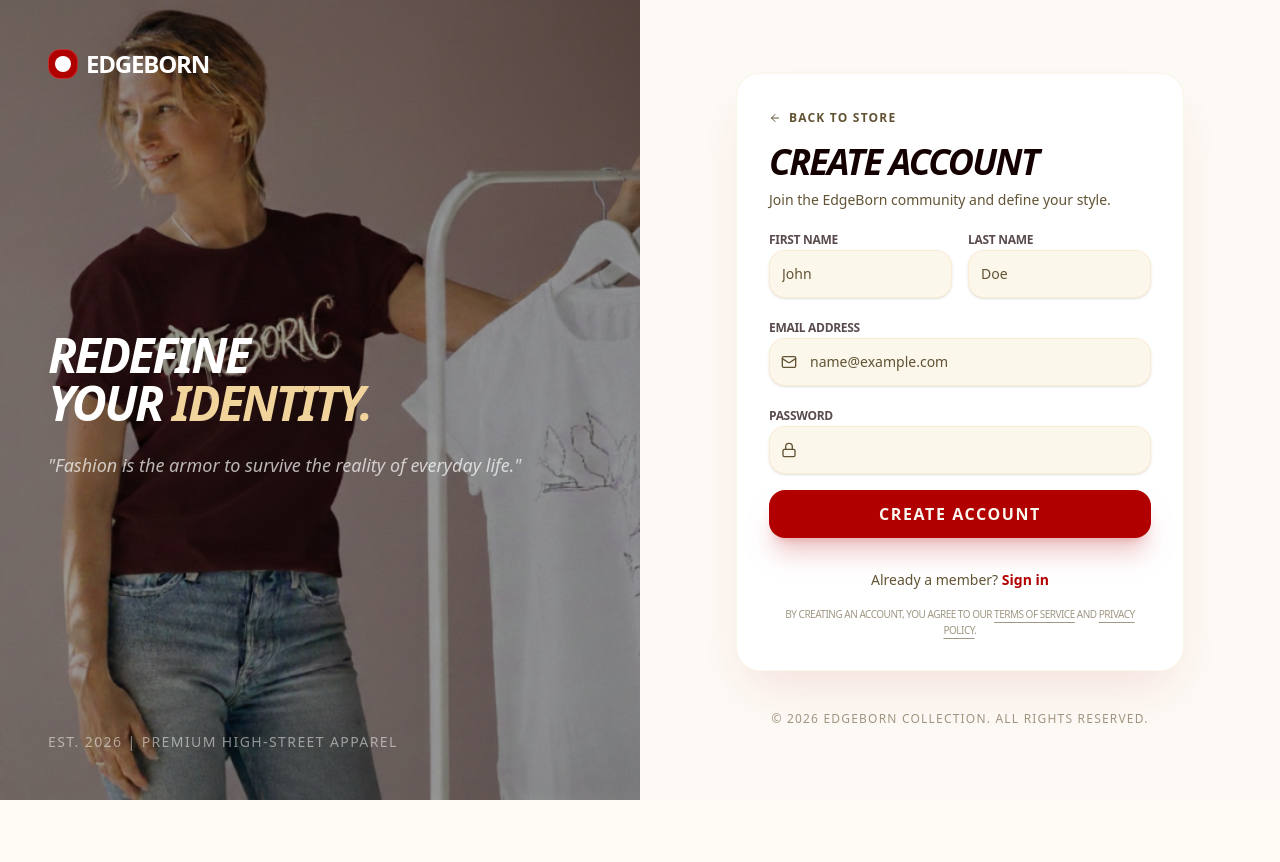
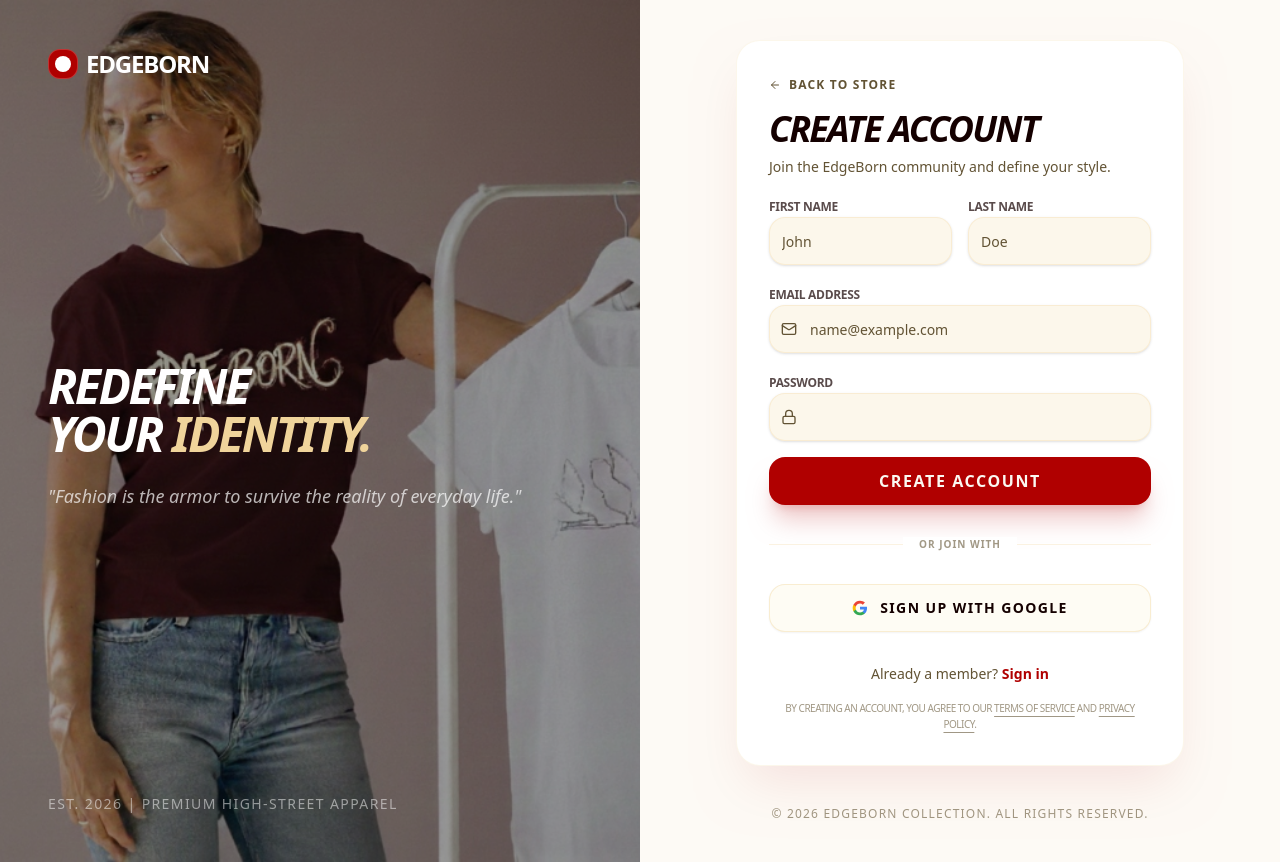
Before and after one commit to JeniFlemin1589/EdgeBorn, a Next.js app: page /auth/signup in a window 1280 px wide. Before the commit the page ends 800 px from the top, so only its background shows below. Built offline with nearby package versions, Linux system fonts and the light colour scheme; no server answers; the database is empty.

Commit message:
feat: implemented functional Google OAuth and removed GitHub login

```diff
--- a/app/auth/login/page.tsx
+++ b/app/auth/login/page.tsx
@@ -148,12 +148,40 @@ function LoginContent() {
                 </div>
             </div>
 
-            <div className="grid grid-cols-2 gap-4">
-                <Button variant="outline" className="h-12 rounded-xl border-secondary/40 hover:bg-secondary/10" disabled={isLoading}>
-                    Google
-                </Button>
-                <Button variant="outline" className="h-12 rounded-xl border-secondary/40 hover:bg-secondary/10" disabled={isLoading}>
-                    GitHub
+            <div className="pt-2">
+                <Button
+                    variant="outline"
+                    className="w-full h-12 rounded-xl border-secondary/40 hover:bg-secondary/10 font-bold uppercase tracking-widest flex items-center justify-center gap-3 transition-all active:scale-[0.98]"
+                    onClick={async () => {
+                        try {
+                            setIsLoading(true);
+                            await signInWithGoogle();
+                        } catch (err: any) {
+                            setError(err.message || "Failed to sign in with Google.");
+                            setIsLoading(false);
+                        }
+                    }}
+                    disabled={isLoading}
+                >
+                    <svg className="h-5 w-5" viewBox="0 0 24 24">
+                        <path
+                            d="M22.56 12.25c0-.78-.07-1.53-.2-2.25H12v4.26h5.92c-.26 1.37-1.04 2.53-2.21 3.31v2.77h3.57c2.08-1.92 3.28-4.74 3.28-8.09z"
+                            fill="#4285F4"
+                        />
+                        <path
+                            d="M12 23c2.97 0 5.46-.98 7.28-2.66l-3.57-2.77c-.98.66-2.23 1.06-3.71 1.06-2.86 0-5.29-1.93-6.16-4.53H2.18v2.84C3.99 20.53 7.7 23 12 23z"
+                            fill="#34A853"
+                        />
+                        <path
+                            d="M5.84 14.09c-.22-.66-.35-1.36-.35-2.09s.13-1.43.35-2.09V7.07H2.18C1.43 8.55 1 10.22 1 12s.43 3.45 1.18 4.93l3.66-2.84z"
+                            fill="#FBBC05"
+                        />
+                        <path
+                            d="M12 5.38c1.62 0 3.06.56 4.21 1.64l3.15-3.15C17.45 2.09 14.97 1 12 1 7.7 1 3.99 3.47 2.18 7.07l3.66 2.84c.87-2.6 3.3-4.53 6.16-4.53z"
+                            fill="#EA4335"
+                        />
+                    </svg>
+                    Continue with Google
                 </Button>
             </div>
 
--- a/app/auth/signup/page.tsx
+++ b/app/auth/signup/page.tsx
@@ -151,6 +151,53 @@ function SignupContent() {
                 </Button>
             </form>
 
+            <div className="relative py-4">
+                <div className="absolute inset-0 flex items-center">
+                    <span className="w-full border-t border-secondary/30" />
+                </div>
+                <div className="relative flex justify-center text-[10px] uppercase font-bold tracking-widest">
+                    <span className="bg-white px-4 text-muted-foreground/60">
+                        Or join with
+                    </span>
+                </div>
+            </div>
+
+            <Button
+                variant="outline"
+                className="w-full h-12 rounded-xl border-secondary/40 hover:bg-secondary/10 font-bold uppercase tracking-widest flex items-center justify-center gap-3 transition-all active:scale-[0.98]"
+                onClick={async () => {
+                    try {
+                        setIsLoading(true);
+                        const { signInWithGoogle } = useAuth(); // We need to handle this differently if we are in a functional component that already is in the body
+                        // Wait, I should use the hook at the top.
+                    } catch (err: any) {
+                        setError(err.message || "Failed to sign up with Google.");
+                        setIsLoading(false);
+                    }
+                }}
+                disabled={isLoading}
+            >
+                <svg className="h-5 w-5" viewBox="0 0 24 24">
+                    <path
+                        d="M22.56 12.25c0-.78-.07-1.53-.2-2.25H12v4.26h5.92c-.26 1.37-1.04 2.53-2.21 3.31v2.77h3.57c2.08-1.92 3.28-4.74 3.28-8.09z"
+                        fill="#4285F4"
+                    />
+                    <path
+                        d="M12 23c2.97 0 5.46-.98 7.28-2.66l-3.57-2.77c-.98.66-2.23 1.06-3.71 1.06-2.86 0-5.29-1.93-6.16-4.53H2.18v2.84C3.99 20.53 7.7 23 12 23z"
+                        fill="#34A853"
+                    />
+                    <path
+                        d="M5.84 14.09c-.22-.66-.35-1.36-.35-2.09s.13-1.43.35-2.09V7.07H2.18C1.43 8.55 1 10.22 1 12s.43 3.45 1.18 4.93l3.66-2.84z"
+                        fill="#FBBC05"
+                    />
+                    <path
+                        d="M12 5.38c1.62 0 3.06.56 4.21 1.64l3.15-3.15C17.45 2.09 14.97 1 12 1 7.7 1 3.99 3.47 2.18 7.07l3.66 2.84c.87-2.6 3.3-4.53 6.16-4.53z"
+                        fill="#EA4335"
+                    />
+                </svg>
+                Sign up with Google
+            </Button>
+
             <div className="text-center text-sm pt-4">
                 <span className="text-muted-foreground">Already a member?</span>{" "}
                 <Link href={`/auth/login${redirect !== "/" ? `?redirect=${redirect}` : ""}`} className="font-bold text-primary hover:underline underline-offset-4 decoration-2">
--- a/context/AuthContext.tsx
+++ b/context/AuthContext.tsx
@@ -9,6 +9,7 @@ interface AuthContextType {
     profile: any | null;
     isLoading: boolean;
     signOut: () => Promise<void>;
+    signInWithGoogle: () => Promise<void>;
 }
 
 const AuthContext = createContext<AuthContextType>({
@@ -16,6 +17,7 @@ const AuthContext = createContext<AuthContextType>({
     profile: null,
     isLoading: true,
     signOut: async () => { },
+    signInWithGoogle: async () => { },
 });
 
 export const AuthProvider = ({ children }: { children: React.ReactNode }) => {
@@ -100,8 +102,18 @@ export const AuthProvider = ({ children }: { children: React.ReactNode }) => {
         }
     };
 
+    const signInWithGoogle = async () => {
+        const { error } = await supabase.auth.signInWithOAuth({
+            provider: 'google',
+            options: {
+                redirectTo: `${window.location.origin}/auth/callback`,
+            },
+        });
+        if (error) throw error;
+    };
+
     return (
-        <AuthContext.Provider value={{ user, profile, isLoading, signOut }}>
+        <AuthContext.Provider value={{ user, profile, isLoading, signOut, signInWithGoogle }}>
             {children}
         </AuthContext.Provider>
     );
```
